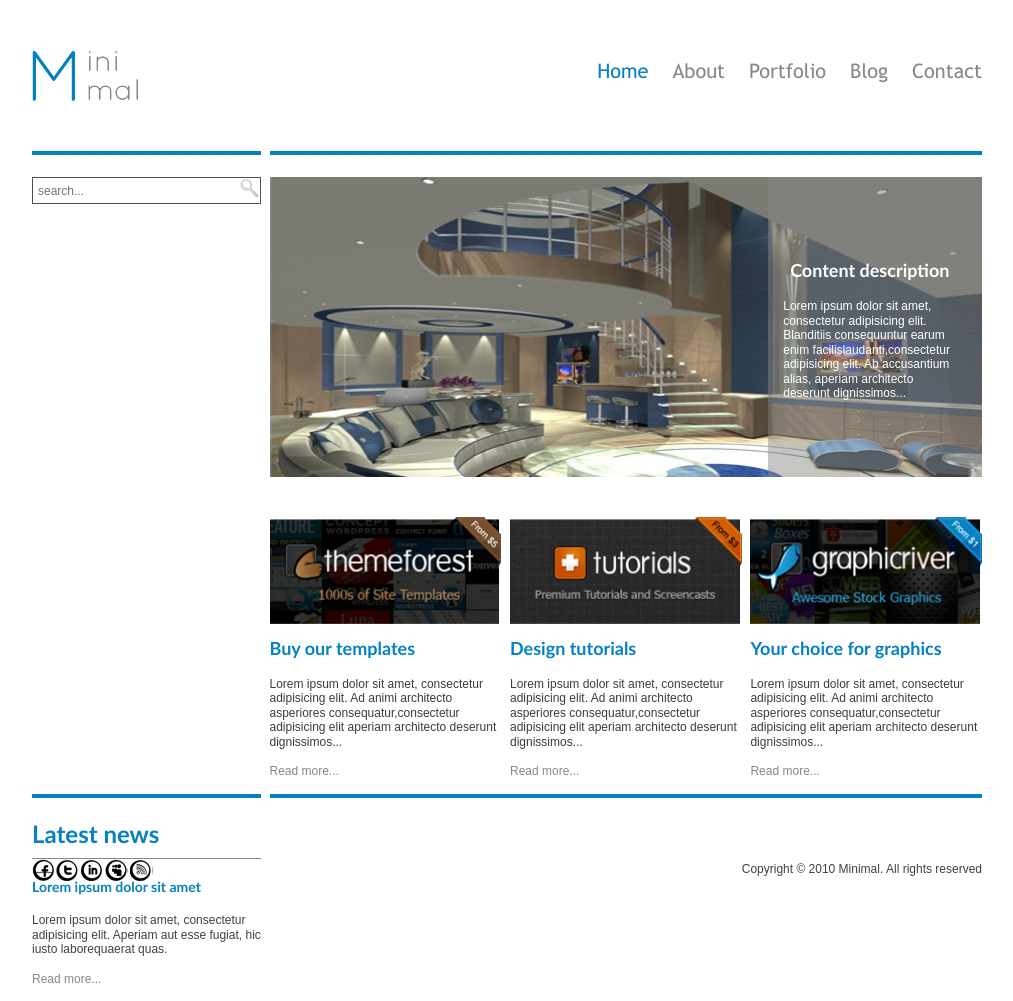
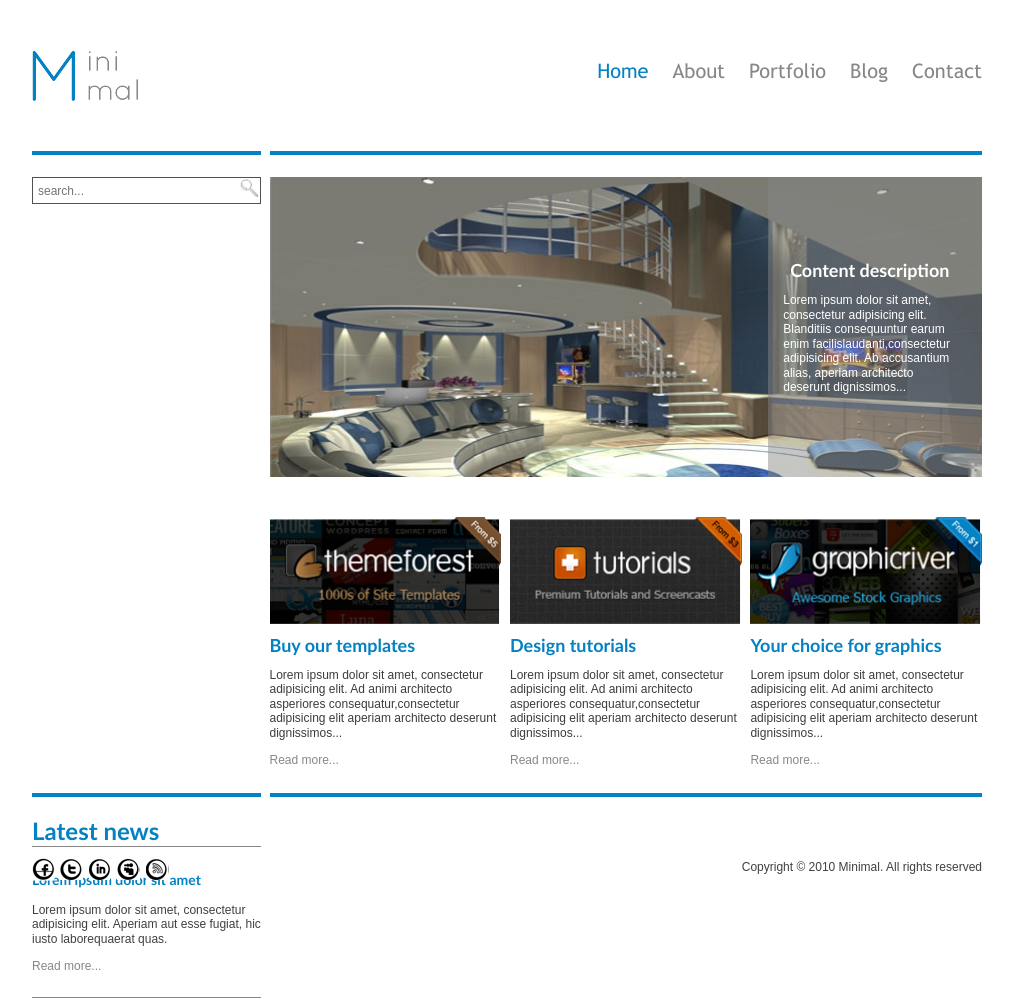
Before and after one commit to brusni4ka/Internship, a plain HTML site: page markup_MiN/index.html in a window 1280 px wide. Shown: the top 1001 px of the page, without its empty margins (133-1146 px from the left). Drawn offline with Linux system fonts and the light colour scheme.

Commit message:
clean & pixelPerfect

```diff
--- a/markup_MiN/css/style.less
+++ b/markup_MiN/css/style.less
@@ -7,7 +7,7 @@
 
 @basic-color: #0481c2;
 @link-color: #878787;
-@external-font: 'Trebuchet MS';
+@external-font: 'Trebuchet MS', Arial, Helvetica, sans-serif;
 @top-indent: 22px; // Main/aside top indent
 
 /*Basic style*/
@@ -24,24 +24,30 @@ body > #wrap {
 h2 {
   font-size: 24px;
   font-family: @external-font;
+  line-height: 1.1em;
   color: @basic-color;
-  margin: 25px 0 5px 0;
+  margin: 25px 0 2px 0;
 }
 
 h3 {
   font-size: 18px;
   font-family: @external-font;
+  line-height: 1.1em;
   color: @basic-color;
+  margin: 12px 0;
 }
 
 h4 {
   font-size: 14px;
   font-family: @external-font;
+  line-height: 1.1em;
+  margin: 15px 0;
   color: @basic-color;
 }
 
 p {
   font-size: 12px;
+  margin: 10px 0;
   line-height: 14.5px;
 }
 
@@ -58,7 +64,8 @@ img {
   width: 100%;
   display: block;
 }
-*{
+
+* {
   box-sizing: border-box;
 }
 
@@ -165,10 +172,10 @@ img {
         width: 30%;
         overflow: hidden;
         .hero-text {
-          width:95%;
+          width: 95%;
           color: #fff;
           padding: 15px;
-          display:inline-block;
+          display: inline-block;
           vertical-align: middle;
 
           h3 {
@@ -177,12 +184,12 @@ img {
           }
         }
 
-        &::after{
-          width:1%;
+        &::after {
+          width: 1%;
           content: '';
           display: inline-block;
           vertical-align: middle;
-          height:100%;
+          height: 100%;
         }
 
       }
@@ -202,10 +209,8 @@ img {
 
       .item {
         width: 32.5%;
-        margin-bottom: 15px;
-        .entry-title {
-          margin-top: -5px;
-        }
+        margin-bottom: 25px;
+
         .entry-content {
           color: #3c3c3c;
         }
@@ -222,7 +227,7 @@ img {
     padding-top: @top-indent;
     width: 229px;
 
-    .search{
+    .search {
       position: relative;
       input[type="search"] {
         border: 1px solid #515151;
@@ -233,10 +238,10 @@ img {
         width: 100%;
       }
 
-      .search-icon{
+      .search-icon {
         position: absolute;
-        top:0;
-        right:0;
+        top: 0;
+        right: 0;
         width: 23px;
         height: 23px;
         background: url(../images/sprite.png) no-repeat -230px top;
@@ -244,8 +249,8 @@ img {
     }
 
     .news {
-      .news-title {
-        padding-bottom: 5px;
+      .news-title{
+        margin-bottom: 25px;
       }
       .article {
         padding-bottom: 23px;
@@ -273,10 +278,10 @@ img {
     float: left;
     .icon-wrap {
       display: inline-block;
-      margin: 5px 10px;
-    &:first-child{
-      margin-left:  0;
-    }
+      margin: 6px 12px;
+      &:first-child {
+        margin-left: 0;
+      }
     }
     .icon {
       width: 23px;
```
Also changed, not shown: markup_MiN/css/style.css.
